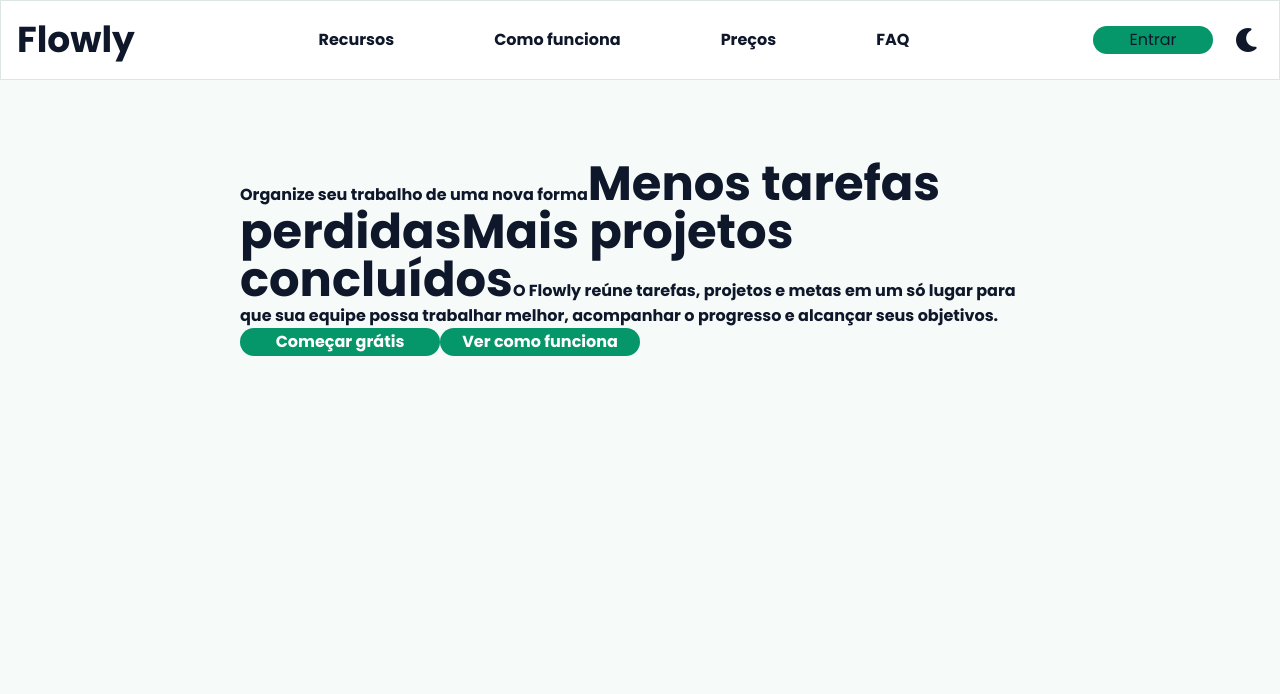
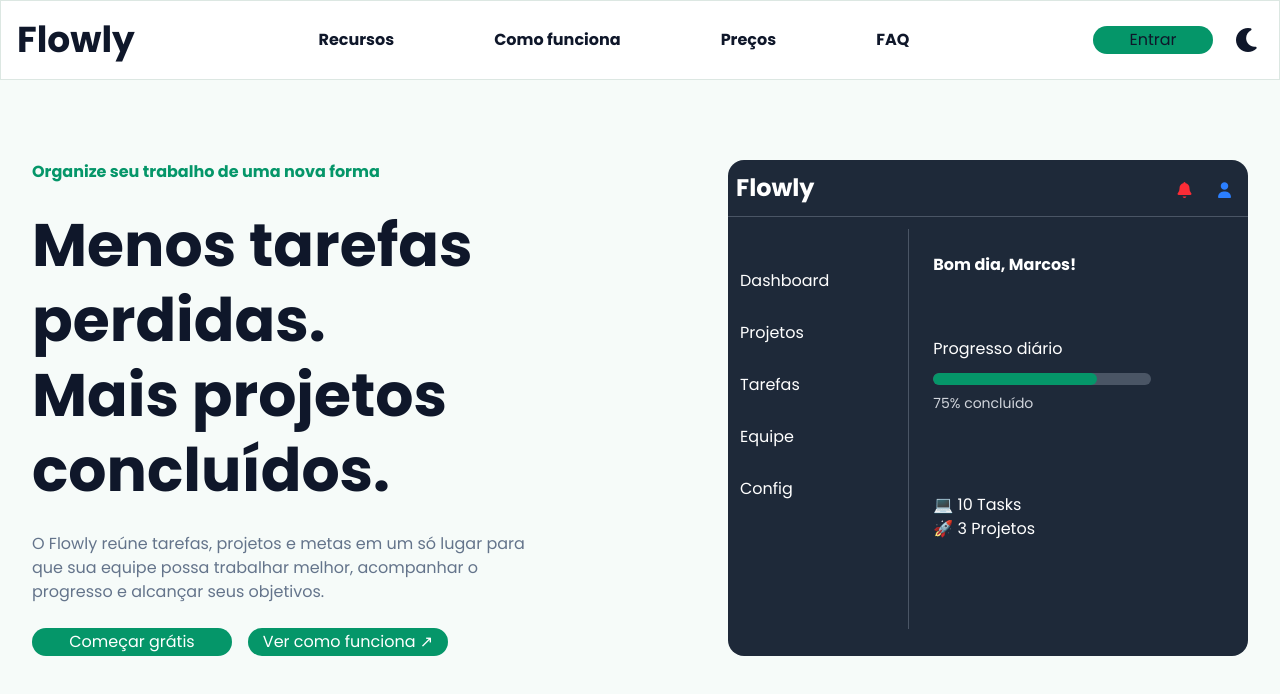
Before and after one commit to Arthur-Hirata/Flowly, a React (Vite) app: page / in a window 1280 px wide. Shown: the top 694 px of the page. Built offline with nearby package versions, Linux system fonts and the light colour scheme.

Commit message:
Finalize a Hero

```diff
--- a/src/Components/Hero.tsx
+++ b/src/Components/Hero.tsx
@@ -4,19 +4,62 @@ import Button from "./Button"
 function Hero(){
     return (
         <div className="flex justify-center itens-center mt-20 gap-30">
-            <div className="font-bold flex-col w-200">
-                <span className="text-center">Organize seu trabalho de uma nova forma</span>
-                <span className="text-5xl">Menos tarefas perdidasMais projetos concluídos</span>
-                <span>O Flowly reúne tarefas, projetos e metas em um só lugar para que sua equipe possa trabalhar melhor, acompanhar o progresso e alcançar seus objetivos.</span>
-                <div className="flex-row">
-                    <Button
-                        variant="primary"
-                        children="Começar grátis"
-                    />
-                    <Button
-                        variant="primary"
-                        children="Ver como funciona"
-                    />
+            <div className="flex flex-col items-start gap-6">
+                <span className="font-bold text-primary">
+                    Organize seu trabalho de uma nova forma
+                </span>
+
+                <h2 className="max-w-xl text-4xl font-bold leading-tight md:text-6xl">
+                    Menos tarefas perdidas.
+                    <br />
+                    Mais projetos concluídos.
+                </h2>
+
+                <p className="max-w-lg text-muted">
+                    O Flowly reúne tarefas, projetos e metas em um só lugar
+                    para que sua equipe possa trabalhar melhor, acompanhar o
+                    progresso e alcançar seus objetivos.
+                </p>
+
+                <div className="flex flex-wrap gap-4">
+                    <Button variant="primary">
+                        Começar grátis
+                    </Button>
+
+                    <Button variant="primary">
+                        Ver como funciona ↗
+                    </Button>
+                </div>
+            </div>
+            <div className="bg-gray-800 w-130 rounded-2xl text-white">
+                <div className="mt-3 ml-2 flex-row">
+                    <span className="font-bold text-2xl">Flowly</span>
+                    <i className="fas fa-bell ml-90 text-red-500"></i>
+                    <i className="fas fa-user text-blue-500 ml-5"></i>
+                </div>
+                <hr  className="mt-3  border-gray-600"/>
+                <div className="flex min-h-100 flex-row ml-3 mt-3">
+                    <div className="flex w-1/3 flex-col gap-7 border-r border-gray-600 pr-4 pt-10">
+                        <span>Dashboard</span>
+                        <span>Projetos</span>
+                        <span>Tarefas</span>
+                        <span>Equipe</span>
+                        <span>Config</span>
+                    </div>
+                    <div className="flex-1 p-6">
+                        <span className="font-bold">Bom dia, Marcos!</span>
+                        <div className="mt-15">
+                            <span>Progresso diário</span>
+                            <div className="mt-3 h-3 w-3/4 overflow-hidden rounded-full bg-gray-600">
+                                <div className="h-full w-3/4 rounded-full bg-primary"></div>
+                            </div>
+                                <span className="mt-2 block text-sm text-gray-300">75% concluído</span>
+                        </div>
+                        <div className="flex flex-col mt-20">
+                            <span>💻 10 Tasks</span>
+                            <span>🚀 3 Projetos</span>
+                        </div>
+                    </div>
                 </div>
             </div>
         </div>
```
